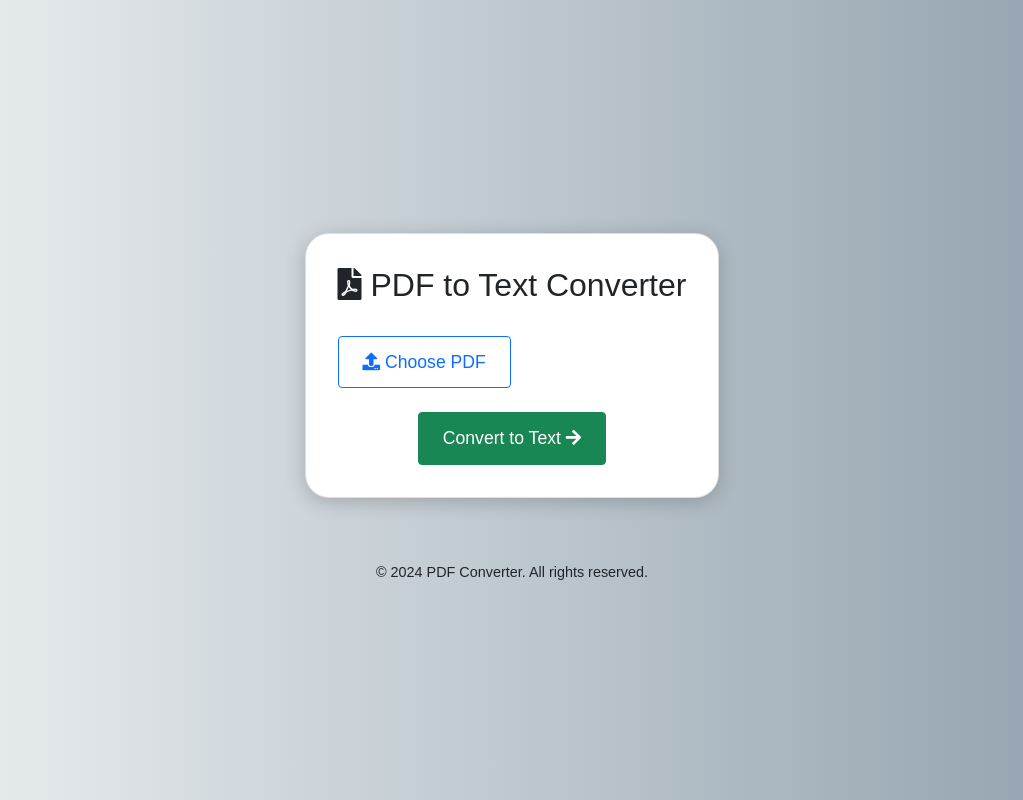
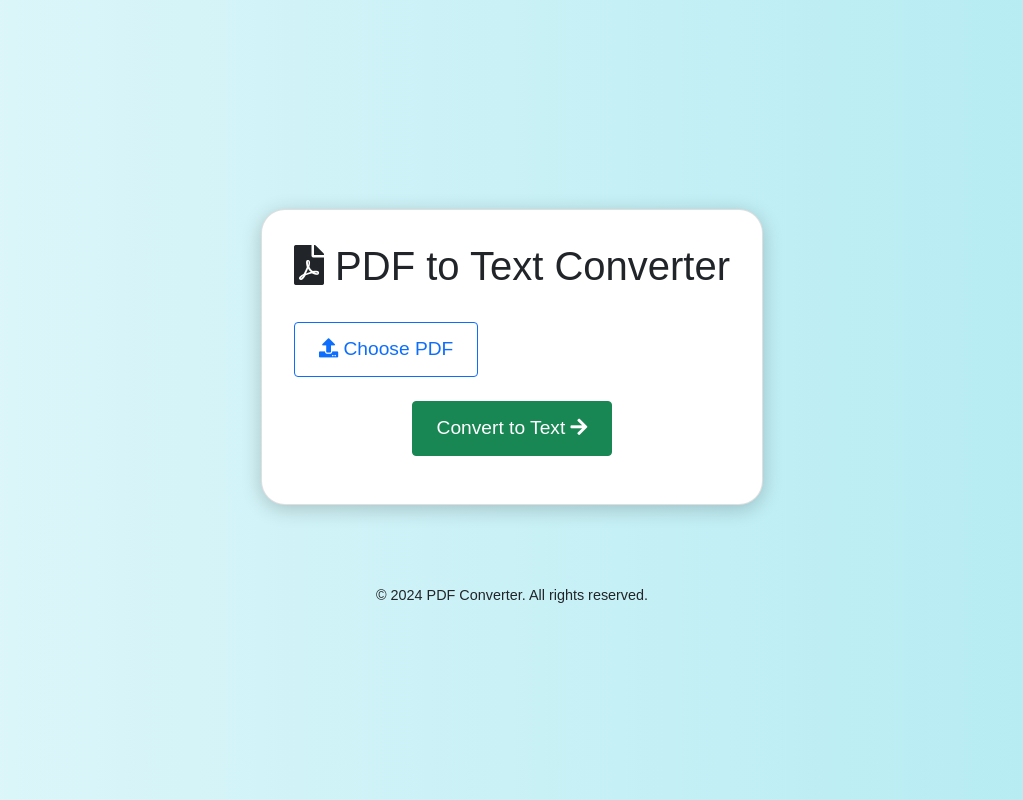
Before and after one commit to vedants556/pdf_to_text, a Flask app: page / in a window 1280 px wide. Shown: the whole page, without its empty margins (128-1151 px from the left). Run offline with Flask 3, Linux system fonts and the light colour scheme; some libraries are stand-ins or nearby versions.

Commit message:
slight ui update

```diff
--- a/pdf_to_text/templates/index.html
+++ b/pdf_to_text/templates/index.html
@@ -7,9 +7,9 @@
     <link href="https://stackpath.bootstrapcdn.com/bootstrap/5.1.3/css/bootstrap.min.css" rel="stylesheet">
     <link href="https://cdnjs.cloudflare.com/ajax/libs/font-awesome/5.15.1/css/all.min.css" rel="stylesheet">
     <style>
-        body {
-            background: linear-gradient(to right, #eef2f3, #8e9eab);
-            font-family: 'Arial', sans-serif;
+       body {
+            background: linear-gradient(to right, #e0f7fa, #b2ebf2);
+            font-family: Arial, sans-serif;
         }
         .card {
             border-radius: 1.5rem;
@@ -27,7 +27,7 @@
         }
         .btn {
             padding: 0.75rem 1.5rem;
-            font-size: 1.1rem;
+            font-size: 1.2rem; /* Increased font size */
             transition: background-color 0.3s ease;
         }
         .btn:hover {
@@ -35,7 +35,7 @@
             color: white;
         }
         h1 {
-            font-size: 2rem;
+            font-size: 2.5rem; /* Increased title size */
             margin-bottom: 1.5rem;
         }
         .error-message {
@@ -44,7 +44,7 @@
         }
         .footer {
             text-align: center;
-            margin-top: 2rem;
+            margin-top: 3rem; /* Increased footer margin */
             font-size: 0.9rem;
         }
     </style>
@@ -62,7 +62,7 @@
                 </label>
             </div>
             <div class="text-center">
-                <button type="submit" class="btn btn-success btn-block">
+                <button type="submit" class="btn btn-success btn-block mb-3">
                     Convert to Text <i class="fas fa-arrow-right"></i>
                 </button>
             </div>
--- a/pdf_to_text/templates/result.html
+++ b/pdf_to_text/templates/result.html
@@ -12,13 +12,13 @@
             font-family: Arial, sans-serif;
         }
         .card {
-            border-radius: 1rem;
+            border-radius: 2rem;
         }
         pre {
             white-space: pre-wrap; /* Allows the text to wrap */
             word-wrap: break-word; /* Prevents overflow */
             font-size: 1.2rem; /* Increased font size for readability */
-            height: 700px; /* Set a max height for the text area */
+            height: 1000px; /* Set a max height for the text area */
             overflow-y: auto; /* Enable scrolling */
         }
         .action-buttons {
```
Also changed, not shown: 1 other file.
